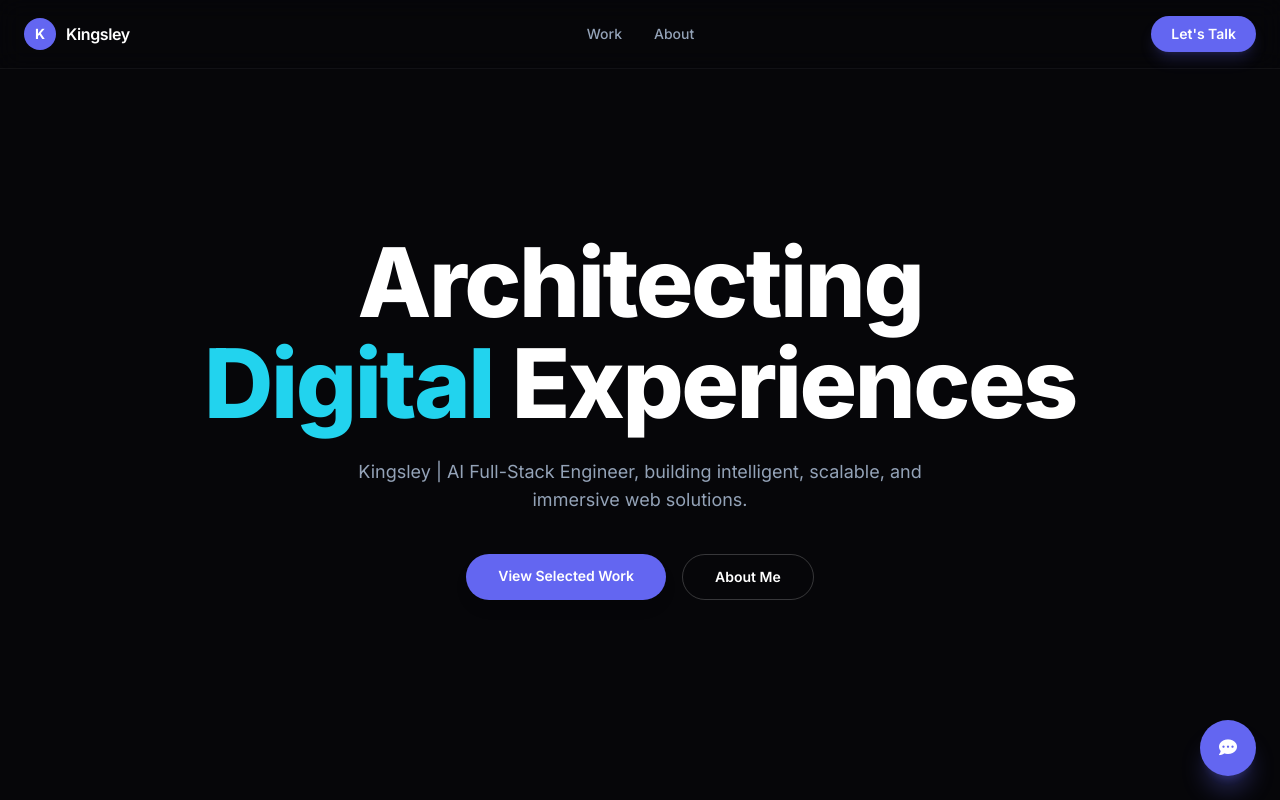
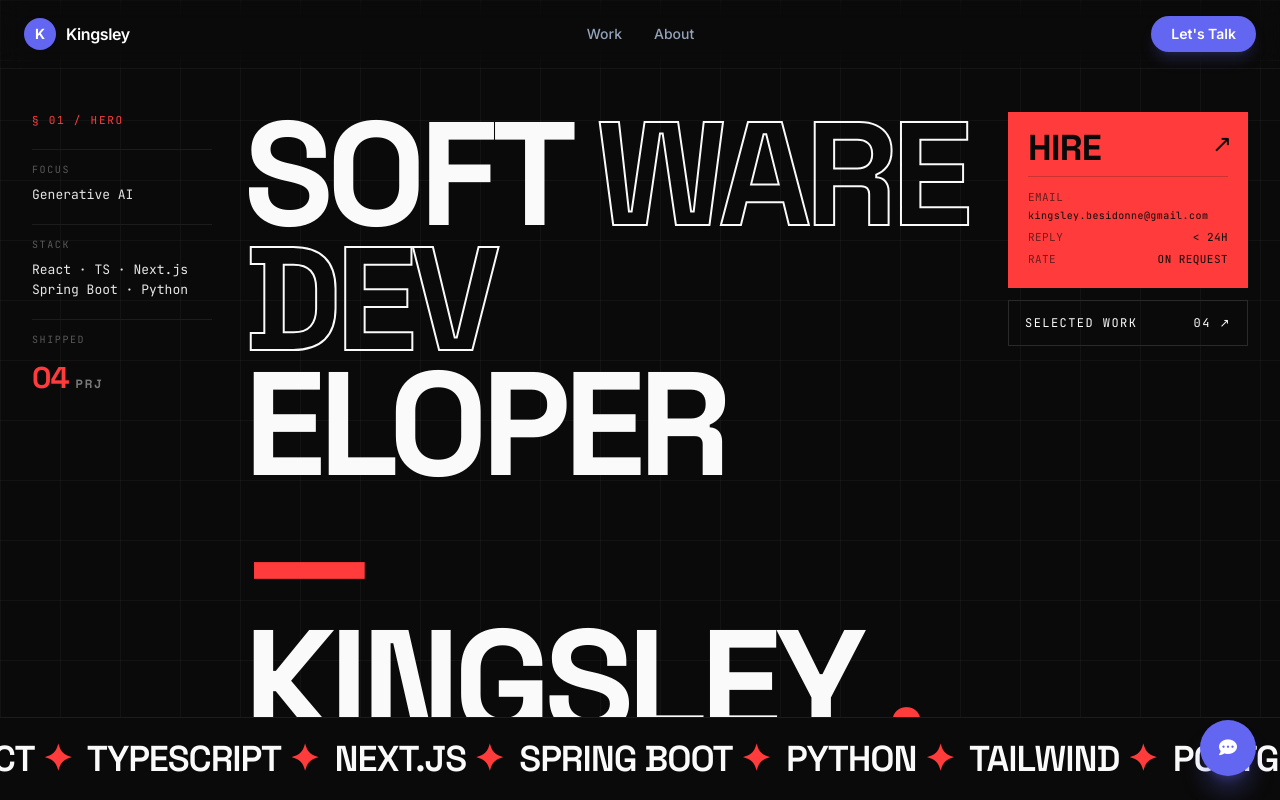
Before and after one commit to besi4lukas/besi4lukas.github.io, a Next.js app: page / in a window 1280 px wide. Shown: the top 800 px of the page. Built offline with nearby package versions, Linux system fonts and the light colour scheme.

Commit message:
new hero section and selected works section

```diff
--- a/src/app/globals.css
+++ b/src/app/globals.css
@@ -148,3 +148,32 @@
   pointer-events: none;
   transition: opacity 0.4s ease;
 }
+
+/* ─────────────────────────────────────────────────────
+   Hybrid Hero (brutalist + spotlight)
+───────────────────────────────────────────────────── */
+@keyframes heroMarquee {
+  0%   { transform: translateX(0); }
+  100% { transform: translateX(-33.333%); }
+}
+.hero-marquee { animation: heroMarquee 36s linear infinite; }
+
+.hero-display,
+.hero-outline,
+.hero-dash,
+.hero-name,
+.hero-dot {
+  font-family: "Space Grotesk", sans-serif;
+  font-size: clamp(56px, 11.5vw, 152px);
+  font-weight: 700;
+  letter-spacing: -0.045em;
+  line-height: 0.85;
+  display: inline-block;
+}
+.hero-outline {
+  color: transparent;
+  -webkit-text-stroke: 2px #fafafa;
+}
+.hero-dash,
+.hero-dot { color: #ff3b3b; }
+.hero-name  { color: #fafafa; }
--- a/src/app/layout.tsx
+++ b/src/app/layout.tsx
@@ -14,9 +14,9 @@ export default function RootLayout({
   return (
     <html lang="en">
       <head>
-        {/* Inter – primary typeface per PRD */}
+        {/* Inter – primary typeface per PRD; Space Grotesk + JetBrains Mono drive the hero */}
         <link
-          href="https://fonts.googleapis.com/css2?family=Inter:wght@400;500;600;700;800&display=swap"
+          href="https://fonts.googleapis.com/css2?family=Inter:wght@400;500;600;700;800&family=Space+Grotesk:wght@400;500;600;700&family=JetBrains+Mono:wght@400;500;600&display=swap"
           rel="stylesheet"
         />
         {/* Font Awesome for icons */}
--- a/src/components/home/AppGrid.tsx
+++ b/src/components/home/AppGrid.tsx
@@ -20,7 +20,7 @@ export function AppGrid() {
   const gridRef = useScrollReveal(80);
 
   return (
-    <section id="work" className="bg-grid-bg py-20 px-6">
+    <section id="work" className="bg-[#0a0a0a] py-20 px-6">
       <div className="mx-auto max-w-6xl">
         {/* ── Section Header ──────────────────────────────────────────── */}
         <div className="flex flex-col gap-2 sm:flex-row sm:items-end sm:justify-between">
--- a/src/components/home/HeroSection.tsx
+++ b/src/components/home/HeroSection.tsx
@@ -1,86 +1,327 @@
 'use client';
 
-import { useEffect, useState } from 'react';
-import Link from 'next/link';
+import { useEffect, useLayoutEffect, useRef, useState } from 'react';
+import type { ReactNode } from 'react';
 
 /**
- * Full-screen hero section.
- *
- * – Cinematic dark gradient background (place a video at /public/hero.mp4
- *   and swap the gradient div for a <video> element to unlock full PRD intent).
- * – Ambient glow blobs for depth.
- * – Staggered fade-up entrance for badge → heading → copy → buttons.
- * – "Scroll to explore" prompt that fades out once the user starts scrolling.
+ * Hybrid hero — brutalist scale + spotlight interactivity.
+ * Pure black canvas, red accent (#ff3b3b), Space Grotesk display + JetBrains Mono UI.
+ * Cursor lights a red grid spotlight, draws a crosshair, and "FRONT" / "ELOPER"
+ * fill from outline white toward red as the cursor passes over them.
  */
 export function HeroSection() {
+  const rootRef = useRef<HTMLElement | null>(null);
+  const [pos, setPos] = useState({ x: 720, y: 450 });
+  const [active, setActive] = useState(false);
   const [scrolled, setScrolled] = useState(false);
 
-  // Fade out the scroll prompt on first scroll
   useEffect(() => {
-    const handleScroll = () => {
+    const el = rootRef.current;
+    if (!el) return;
+    const onMove = (e: MouseEvent) => {
+      const r = el.getBoundingClientRect();
+      setPos({ x: e.clientX - r.left, y: e.clientY - r.top });
+      setActive(true);
+    };
+    const onLeave = () => setActive(false);
+    el.addEventListener('mousemove', onMove);
+    el.addEventListener('mouseleave', onLeave);
+    return () => {
+      el.removeEventListener('mousemove', onMove);
+      el.removeEventListener('mouseleave', onLeave);
+    };
+  }, []);
+
+  useEffect(() => {
+    const onScroll = () => {
       if (window.scrollY > 40) setScrolled(true);
     };
-    window.addEventListener('scroll', handleScroll, { passive: true });
-    return () => window.removeEventListener('scroll', handleScroll);
+    window.addEventListener('scroll', onScroll, { passive: true });
+    return () => window.removeEventListener('scroll', onScroll);
   }, []);
 
+  const spotlightMask = `radial-gradient(circle 280px at ${pos.x}px ${pos.y}px, black 30%, transparent 75%)`;
+  const monoFont = { fontFamily: '"JetBrains Mono", monospace' };
+  const displayFont = { fontFamily: '"Space Grotesk", sans-serif' };
+
   return (
-    <section className="relative h-screen overflow-hidden bg-hero-bg">
-      {/* ── Background ──────────────────────────────────────────────────── */}
+    <section
+      ref={rootRef}
+      data-hybrid-root
+      className="relative h-screen overflow-hidden bg-[#0a0a0a] text-[#fafafa] flex flex-col cursor-crosshair"
+      style={displayFont}
+    >
+      {/* base grid */}
+      <div
+        className="absolute inset-0 pointer-events-none"
+        style={{
+          backgroundImage:
+            'linear-gradient(to right, rgba(255,255,255,0.035) 1px, transparent 1px), linear-gradient(to bottom, rgba(255,255,255,0.035) 1px, transparent 1px)',
+          backgroundSize: '60px 60px',
+        }}
+      />
 
-      {/* Ambient glow orbs */}
-      <div className="absolute top-1/3 left-1/4 h-[480px] w-[480px] rounded-full bg-accent/8 blur-[120px] pointer-events-none" />
-      <div className="absolute bottom-1/4 right-1/4 h-[320px] w-[320px] rounded-full bg-accent2/8 blur-[100px] pointer-events-none" />
+      {/* lit grid revealed by spotlight */}
+      <div
+        className="absolute inset-0 pointer-events-none transition-opacity duration-200"
+        style={{
+          backgroundImage:
+            'linear-gradient(to right, rgba(255,59,59,0.5) 1px, transparent 1px), linear-gradient(to bottom, rgba(255,59,59,0.5) 1px, transparent 1px)',
+          backgroundSize: '60px 60px',
+          WebkitMaskImage: spotlightMask,
+          maskImage: spotlightMask,
+          opacity: active ? 1 : 0,
+        }}
+      />
 
-      {/* Dark overlay for legibility */}
-      <div className="absolute inset-0 bg-black/40" />
+      {/* spotlight glow */}
+      <div
+        className="absolute inset-0 pointer-events-none transition-opacity duration-300"
+        style={{
+          background: `radial-gradient(circle 380px at ${pos.x}px ${pos.y}px, rgba(255,59,59,0.18), transparent 70%)`,
+          opacity: active ? 1 : 0,
+        }}
+      />
 
-      {/* ── Content ─────────────────────────────────────────────────────── */}
-      <div className="relative z-10 flex h-full flex-col items-center justify-center px-6 text-center">
+      {/* crosshair */}
+      {active && (
+        <>
+          <div
+            className="absolute left-0 right-0 h-px pointer-events-none z-[2]"
+            style={{
+              top: pos.y,
+              background:
+                'linear-gradient(to right, transparent, rgba(255,59,59,0.35), transparent)',
+            }}
+          />
+          <div
+            className="absolute top-0 bottom-0 w-px pointer-events-none z-[2]"
+            style={{
+              left: pos.x,
+              background:
+                'linear-gradient(to bottom, transparent, rgba(255,59,59,0.35), transparent)',
+            }}
+          />
+        </>
+      )}
 
-        {/* Main heading */}
-        <h1 className="animate-fade-up-2 mt-8 text-6xl font-extrabold leading-[1.05] tracking-tight text-white sm:text-7xl md:text-8xl">
-          Architecting
-          <br />
-          <span className="text-accent2">Digital</span>{' '}
-          <span className="text-white">Experiences</span>
-        </h1>
+      {/* hero content */}
+      <div className="relative z-[4] flex-1 grid grid-cols-1 md:grid-cols-[180px_1fr_240px] gap-8 px-6 pt-24 md:px-8 md:pt-28 min-h-0">
+        {/* left meta */}
+        <div className="hidden md:flex flex-col gap-5" style={monoFont}>
+          <div className="text-[11px] text-[#ff3b3b] tracking-[0.16em]">§ 01 / HERO</div>
+          <MetaItem
+            label="FOCUS"
+            value={
+              <>
+                Generative AI
+              </>
+            }
+          />
+          <MetaItem
+            label="STACK"
+            value={
+              <>
+                React · TS · Next.js
+                <br />
+                Spring Boot · Python
+              </>
+            }
+          />
+          <MetaItem
+            label="SHIPPED"
+            value={
+              <span
+                className="font-bold tracking-[-0.03em] text-[#ff3b3b]"
+                style={{ ...displayFont, fontSize: 30 }}
+              >
+                04{' '}
+                <span className="text-xs text-[#7a7a7a] tracking-[0.16em]">PRJ</span>
+              </span>
+            }
+          />
+        </div>
 
-        {/* Sub-copy */}
-        <p className="animate-fade-up-3 mt-6 max-w-xl text-base text-white sm:text-lg text-muted">
-          Kingsley | AI Full-Stack Engineer, building intelligent,
-          scalable, and immersive web solutions.
-        </p>
+        {/* center title */}
+        <div className="flex flex-col justify-center gap-5 min-w-0">
+          <h1 className="m-0">
+            <div className="flex flex-wrap gap-x-6 items-baseline">
+              <SpotlightWord pos={pos} active={active}>
+                SOFT
+              </SpotlightWord>
+              <span className="hero-outline">WARE</span>
+            </div>
+            <div className="flex flex-wrap gap-x-6 items-baseline">
+              <span className="hero-outline">DEV</span>
+              <SpotlightWord pos={pos} active={active}>
+                ELOPER
+              </SpotlightWord>
+            </div>
+            <div className="flex flex-wrap gap-x-6 items-baseline mt-2">
+              <span className="hero-dash">—</span>
+              <span className="hero-name">KINGSLEY</span>
+              <span className="hero-dot">.</span>
+            </div>
+          </h1>
 
-        {/* CTAs */}
-        <div className="animate-fade-up-4 mt-10 flex flex-wrap justify-center gap-4">
+          <div
+            className="pt-3 border-t border-[#1c1c1c] text-[13px] text-[#c8c8c8] tracking-[0.04em]"
+            style={monoFont}
+          >
+            <span className="text-[#ff3b3b]">(</span>
+            &nbsp;move your cursor — interfaces should react&nbsp;
+            <span className="text-[#ff3b3b]">)</span>
+          </div>
+        </div>
+
+        {/* right rail */}
+        <div className="hidden md:flex flex-col gap-3">
+          <a
+            href="mailto:kingsley.besidonne@gmail.com"
+            className="block bg-[#ff3b3b] text-[#0a0a0a] px-5 py-5 relative hover:brightness-95 transition"
+            style={monoFont}
+          >
+            <div
+              className="text-4xl font-bold tracking-[-0.02em] leading-[0.9]"
+              style={displayFont}
+            >
+              HIRE
+            </div>
+            <div className="absolute top-4 right-4 text-2xl">↗</div>
+            <div className="h-px bg-[#0a0a0a] opacity-20 my-3" />
+            <div className="flex flex-col gap-1.5 text-[11px] tracking-[0.04em]">
+              <div className="flex flex-col gap-0.5">
+                <span className="opacity-60">EMAIL</span>
+                <span className="text-[10px]">kingsley.besidonne@gmail.com</span>
+              </div>
+              <div className="flex justify-between">
+                <span className="opacity-60">REPLY</span>
+                <span>&lt; 24H</span>
+              </div>
+              <div className="flex justify-between">
+                <span className="opacity-60">RATE</span>
+                <span>ON REQUEST</span>
+              </div>
+            </div>
+          </a>
           <a
             href="#work"
-            className="rounded-full bg-accent px-8 py-3 text-sm font-semibold text-white shadow-lg shadow-accent/25 hover:bg-accent/90 active:scale-95 transition-all duration-200"
+            className="border border-[#2a2a2a] text-[#fafafa] px-4 py-3.5 flex items-center text-xs tracking-[0.12em] hover:border-[#ff3b3b] transition-colors"
+            style={monoFont}
           >
-            View Selected Work
+            <span>SELECTED WORK</span>
+            <span className="ml-auto">04 ↗</span>
           </a>
-          <Link
-            href="/about"
-            className="rounded-full border border-white/20 px-8 py-3 text-sm font-semibold text-white hover:border-white/50 hover:bg-white/5 active:scale-95 transition-all duration-200"
-          >
-            About Me
-          </Link>
         </div>
       </div>
 
-      {/* ── Scroll Prompt ────────────────────────────────────────────────── */}
+      {/* marquee */}
+      <div className="relative z-[4] border-t border-[#1c1c1c] overflow-hidden bg-[#0a0a0a] py-3.5 mt-6">
+        <div
+          className="flex whitespace-nowrap font-semibold hero-marquee"
+          style={{ ...displayFont, fontSize: 36, letterSpacing: '-0.03em' }}
+        >
+          {[0, 1, 2].map((i) => (
+            <span key={i}>
+              REACT&nbsp;<span className="text-[#ff3b3b]">✦</span>&nbsp;
+              TYPESCRIPT&nbsp;<span className="text-[#ff3b3b]">✦</span>&nbsp;
+              NEXT.JS&nbsp;<span className="text-[#ff3b3b]">✦</span>&nbsp;
+              SPRING&nbsp;BOOT&nbsp;<span className="text-[#ff3b3b]">✦</span>&nbsp;
+              PYTHON&nbsp;<span className="text-[#ff3b3b]">✦</span>&nbsp;
+              TAILWIND&nbsp;<span className="text-[#ff3b3b]">✦</span>&nbsp;
+              POSTGRESQL&nbsp;<span className="text-[#ff3b3b]">✦</span>&nbsp;
+              DESIGN&nbsp;SYSTEMS&nbsp;<span className="text-[#ff3b3b]">✦</span>&nbsp;
+            </span>
+          ))}
+        </div>
+      </div>
+
+      {/* scroll prompt */}
       <div
-        className={`absolute bottom-10 left-0 right-0 z-10 flex flex-col items-center gap-2 transition-opacity duration-500 ${
+        className={`absolute bottom-24 left-0 right-0 z-10 flex flex-col items-center gap-2 transition-opacity duration-500 ${
           scrolled ? 'opacity-0 pointer-events-none' : 'opacity-100'
         }`}
-        style={{ animationDelay: '0.9s' }}
       >
-        <span className="animate-fade-up text-xs font-bold uppercase tracking-[0.2em] text-white">
+        <span
+          className="text-[10px] font-bold uppercase tracking-[0.3em] text-white/70"
+          style={monoFont}
+        >
           Scroll to Explore
         </span>
-        <i className="fa-solid fa-chevron-down animate-bounce-down text-sm text-muted/50" />
+        <i className="fa-solid fa-chevron-down animate-bounce-down text-sm text-white/40" />
       </div>
     </section>
   );
 }
+
+function MetaItem({ label, value }: { label: string; value: ReactNode }) {
+  return (
+    <div className="border-t border-[#1c1c1c] pt-3">
+      <div className="text-[10px] text-[#5a5a5a] tracking-[0.16em] mb-2">{label}</div>
+      <div className="text-[13px] leading-[1.5] text-[#e5e5e5]">{value}</div>
+    </div>
+  );
+}
+
+/**
+ * Title word that fills from white outline-ish toward red as the cursor
+ * approaches its centre. `pos` is element-relative to the hero root.
+ */
+function SpotlightWord({
+  pos,
+  active,
+  children,
+}: {
+  pos: { x: number; y: number };
+  active: boolean;
+  children: ReactNode;
+}) {
+  const ref = useRef<HTMLSpanElement | null>(null);
+  const [rect, setRect] = useState<{ cx: number; cy: number; r: number } | null>(null);
+
+  // Measure the word's centre + radius relative to the hero root only when
+  // layout actually changes (mount, resize, font load). `pos` is not a dep —
+  // we derive `over` inline from props instead of mirroring it into state.
+  useLayoutEffect(() => {
+    const update = () => {
+      const node = ref.current;
+      if (!node) return;
+      const root = node.closest('[data-hybrid-root]') as HTMLElement | null;
+      if (!root) return;
+      const rRoot = root.getBoundingClientRect();
+      const rN = node.getBoundingClientRect();
+      setRect({
+        cx: rN.left - rRoot.left + rN.width / 2,
+        cy: rN.top - rRoot.top + rN.height / 2,
+        r: Math.max(rN.width, rN.height) * 0.7,
+      });
+    };
+    update();
+    window.addEventListener('resize', update);
+    if (typeof document !== 'undefined' && document.fonts?.ready) {
+      document.fonts.ready.then(update).catch(() => {});
+    }
+    return () => window.removeEventListener('resize', update);
+  }, []);
+
+  let over = 0;
+  if (active && rect) {
+    const dx = pos.x - rect.cx;
+    const dy = pos.y - rect.cy;
+    const dist = Math.sqrt(dx * dx + dy * dy);
+    over = Math.max(0, 1 - dist / rect.r);
+  }
+
+  return (
+    <span
+      ref={ref}
+      className="hero-display transition-[color,transform] duration-200"
+      style={{
+        color: `color-mix(in oklab, #fafafa, #ff3b3b ${Math.round(over * 100)}%)`,
+        transform: `translateY(${-over * 4}px)`,
+      }}
+    >
+      {children}
+    </span>
+  );
+}
```
